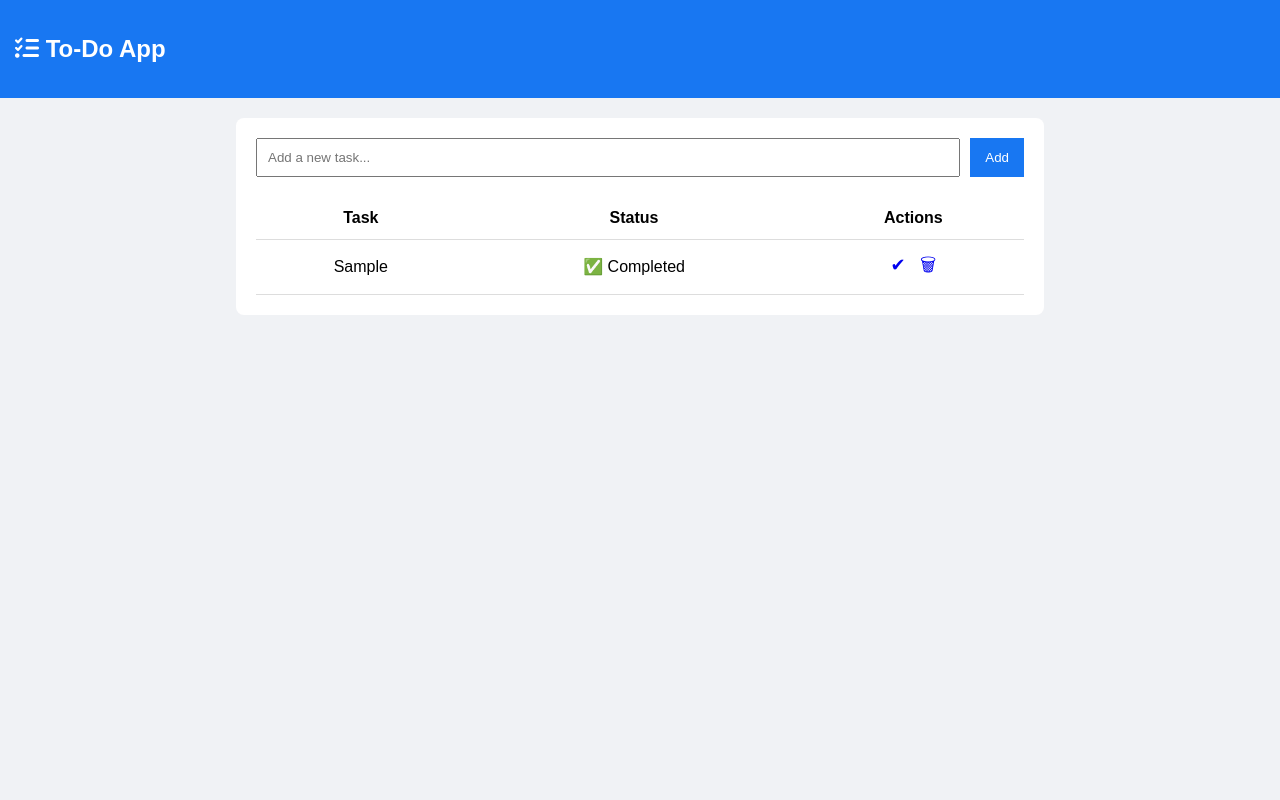
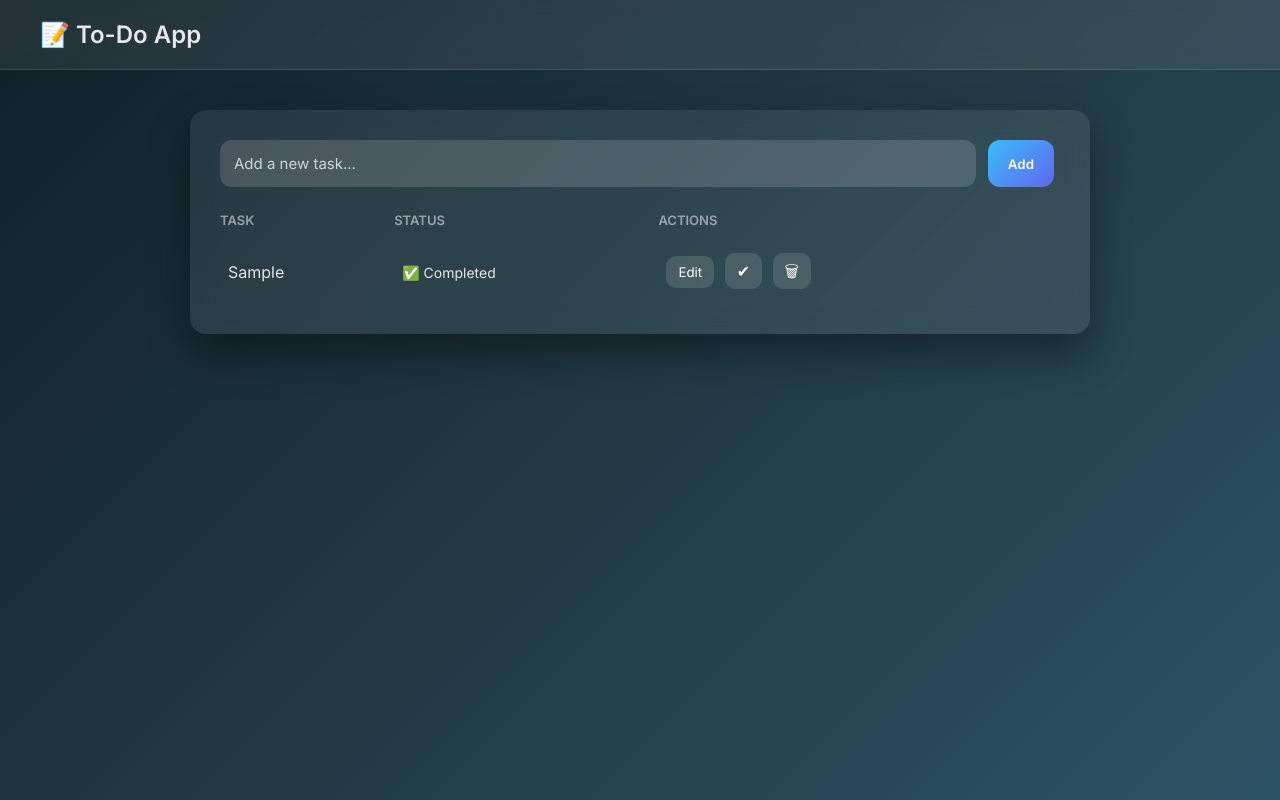
Before and after one commit to DarrenFaleiro/Flask-ToDo-app, a Flask app: page / in a window 1280 px wide. Run offline with Flask 3, Linux system fonts and the light colour scheme; tables that the repository leaves empty hold one stand-in row (values such as "Sample post").

Commit message:
Updated code

```diff
--- a/app.py
+++ b/app.py
@@ -3,7 +3,7 @@ import database
 
 app = Flask(__name__)
 
-# Create database table on startup
+# Create DB table on startup
 database.create_table()
 
 
@@ -11,10 +11,8 @@ database.create_table()
 def index():
     if request.method == "POST":
         task = request.form["task"]
-
-        if task.strip() != "":
+        if task.strip():
             database.add_task(task)
-
         return redirect(url_for("index"))
 
     tasks = database.get_all_tasks()
@@ -24,7 +22,8 @@ def index():
 @app.route("/update/<int:task_id>", methods=["POST"])
 def update(task_id):
     new_task = request.form["new_task"]
-    database.update_task(task_id, new_task)
+    if new_task.strip():
+        database.update_task(task_id, new_task)
     return redirect(url_for("index"))
 
 
@@ -40,10 +39,5 @@ def delete(task_id):
     return redirect(url_for("index"))
 
 
-@app.route("/exit")
-def exit_app():
-    return "Application Closed"
-
-
 if __name__ == "__main__":
     app.run(debug=True)
--- a/database.py
+++ b/database.py
@@ -1,28 +1,26 @@
 import sqlite3
+import os
 
-DATABASE_NAME = "todo.db"
+BASE_DIR = os.path.dirname(os.path.abspath(__file__))
+DATABASE_NAME = os.path.join(BASE_DIR, "todo.db")
 
 
-# Create a connection to the database
 def get_connection():
     conn = sqlite3.connect(DATABASE_NAME)
     conn.row_factory = sqlite3.Row
     return conn
 
 
-# Create table
 def create_table():
     conn = get_connection()
     cursor = conn.cursor()
-
     cursor.execute("""
-    CREATE TABLE IF NOT EXISTS todos (
-        id INTEGER PRIMARY KEY AUTOINCREMENT,
-        task TEXT NOT NULL,
-        completed INTEGER DEFAULT 0
-    )
+        CREATE TABLE IF NOT EXISTS todos (
+            id INTEGER PRIMARY KEY AUTOINCREMENT,
+            task TEXT NOT NULL,
+            completed INTEGER DEFAULT 0
+        )
     """)
-
     conn.commit()
     conn.close()
 
@@ -31,7 +29,6 @@ def create_table():
 def add_task(task):
     conn = get_connection()
     cursor = conn.cursor()
-
     cursor.execute("INSERT INTO todos (task) VALUES (?)", (task,))
     conn.commit()
     conn.close()
@@ -41,10 +38,8 @@ def add_task(task):
 def get_all_tasks():
     conn = get_connection()
     cursor = conn.cursor()
-
     cursor.execute("SELECT * FROM todos ORDER BY id DESC")
     tasks = cursor.fetchall()
-
     conn.close()
     return tasks
 
@@ -53,12 +48,10 @@ def get_all_tasks():
 def update_task(task_id, new_task):
     conn = get_connection()
     cursor = conn.cursor()
-
     cursor.execute(
         "UPDATE todos SET task = ? WHERE id = ?",
         (new_task, task_id)
     )
-
     conn.commit()
     conn.close()
 
@@ -67,12 +60,10 @@ def update_task(task_id, new_task):
 def complete_task(task_id):
     conn = get_connection()
     cursor = conn.cursor()
-
     cursor.execute(
         "UPDATE todos SET completed = 1 WHERE id = ?",
         (task_id,)
     )
-
     conn.commit()
     conn.close()
 
@@ -81,7 +72,6 @@ def complete_task(task_id):
 def delete_task(task_id):
     conn = get_connection()
     cursor = conn.cursor()
-
     cursor.execute("DELETE FROM todos WHERE id = ?", (task_id,))
     conn.commit()
     conn.close()
--- a/static/style.css
+++ b/static/style.css
@@ -1,57 +1,156 @@
-body {
-  font-family: Arial;
-  background: #f0f2f5;
+/* RESET */
+* {
   margin: 0;
+  padding: 0;
+  box-sizing: border-box;
+  font-family: "Inter", system-ui, sans-serif;
 }
 
-.navbar {
-  background: #1877f2;
-  color: white;
-  padding: 15px;
+body {
+  background: linear-gradient(135deg, #0f2027, #203a43, #2c5364);
+  min-height: 100vh;
+  color: #e5e7eb;
 }
 
-.container {
-  width: 60%;
-  margin: auto;
-  background: white;
-  padding: 20px;
-  margin-top: 20px;
-  border-radius: 8px;
+/* NAVBAR */
+.navbar {
+  padding: 20px 40px;
+  background: rgba(255, 255, 255, 0.08);
+  backdrop-filter: blur(10px);
+  border-bottom: 1px solid rgba(255, 255, 255, 0.1);
 }
 
+.navbar h2 {
+  font-weight: 600;
+}
+
+/* CONTAINER */
+.container {
+  max-width: 900px;
+  margin: 40px auto;
+  background: rgba(255, 255, 255, 0.08);
+  backdrop-filter: blur(12px);
+  border-radius: 16px;
+  padding: 30px;
+  box-shadow: 0 20px 40px rgba(0, 0, 0, 0.4);
+}
+
+/* ADD TASK FORM */
 .task-form {
   display: flex;
-  gap: 10px;
+  gap: 12px;
+  margin-bottom: 25px;
 }
 
 .task-form input {
   flex: 1;
-  padding: 10px;
+  padding: 14px;
+  border-radius: 12px;
+  border: none;
+  outline: none;
+  background: rgba(255, 255, 255, 0.15);
+  color: white;
+  font-size: 15px;
+}
+
+.task-form input::placeholder {
+  color: #cbd5e1;
 }
 
 .task-form button {
-  background: #1877f2;
+  padding: 14px 20px;
+  border-radius: 12px;
+  border: none;
+  background: linear-gradient(135deg, #38bdf8, #6366f1);
   color: white;
-  border: none;
-  padding: 10px 15px;
+  font-weight: 600;
   cursor: pointer;
+  transition:
+    transform 0.2s ease,
+    box-shadow 0.2s ease;
 }
 
+.task-form button:hover {
+  transform: translateY(-2px);
+  box-shadow: 0 10px 25px rgba(99, 102, 241, 0.5);
+}
+
+/* TABLE */
 table {
   width: 100%;
-  margin-top: 20px;
   border-collapse: collapse;
-  text-align: center; /* CENTER EVERYTHING */
 }
 
-table th,
-table td {
-  padding: 12px;
-  border-bottom: 1px solid #ddd;
-  vertical-align: middle; /* CENTER VERTICALLY */
+th {
+  text-align: left;
+  font-size: 13px;
+  text-transform: uppercase;
+  opacity: 0.6;
+  padding-bottom: 12px;
 }
+
+tr {
+  transition: background 0.2s ease;
+}
+
+tr:hover {
+  background: rgba(255, 255, 255, 0.05);
+}
+
+td {
+  padding: 16px 8px;
+  vertical-align: middle;
+}
+
+/* TASK TEXT */
+td span {
+  font-size: 16px;
+}
+
+/* BUTTONS */
+button,
 .actions a {
-  margin: 0 5px;
+  background: rgba(255, 255, 255, 0.12);
+  border: none;
+  color: white;
+  padding: 8px 12px;
+  border-radius: 10px;
+  cursor: pointer;
+  margin-right: 6px;
+  transition: all 0.2s ease;
   text-decoration: none;
-  font-size: 18px;
 }
+
+button:hover,
+.actions a:hover {
+  background: rgba(255, 255, 255, 0.25);
+  transform: translateY(-1px);
+}
+
+/* EDIT INPUT */
+td form input {
+  padding: 10px;
+  border-radius: 10px;
+  border: none;
+  outline: none;
+  background: rgba(255, 255, 255, 0.18);
+  color: white;
+  margin-right: 6px;
+}
+
+/* COMPLETED */
+td:nth-child(2) {
+  font-size: 14px;
+}
+
+/* MOBILE */
+@media (max-width: 600px) {
+  .task-form {
+    flex-direction: column;
+  }
+
+  td,
+  th {
+    font-size: 14px;
+  }
+}
--- a/templates/base.html
+++ b/templates/base.html
@@ -2,18 +2,23 @@
 <html>
   <head>
     <title>To-Do App</title>
+
+    <link rel="preconnect" href="https://fonts.googleapis.com" />
+    <link rel="preconnect" href="https://fonts.gstatic.com" crossorigin />
+    <link
+      href="https://fonts.googleapis.com/css2?family=Inter:wght@400;500;600&display=swap"
+      rel="stylesheet"
+    />
+
     <link
       rel="stylesheet"
       href="{{ url_for('static', filename='style.css') }}"
     />
-    <link
-      rel="stylesheet"
-      href="https://cdnjs.cloudflare.com/ajax/libs/font-awesome/6.4.0/css/all.min.css"
-    />
   </head>
+
   <body>
     <nav class="navbar">
-      <h2><i class="fa-solid fa-list-check"></i> To-Do App</h2>
+      <h2>📝 To-Do App</h2>
     </nav>
 
     <div class="container">{% block content %}{% endblock %}</div>
--- a/templates/index.html
+++ b/templates/index.html
@@ -14,16 +14,46 @@
 
   {% for task in tasks %}
   <tr>
-    <td>{{ task["task"] }}</td>
     <td>
-      {% if task["completed"] %} ✅ Completed {% else %} ⏳ Pending {% endif %}
+      <span id="text-{{ task.id }}">{{ task.task }}</span>
+
+      <form
+        id="form-{{ task.id }}"
+        method="POST"
+        action="{{ url_for('update', task_id=task.id) }}"
+        style="display: none"
+      >
+        <input type="text" name="new_task" value="{{ task.task }}" required />
+        <button type="submit">Update</button>
+        <button type="button" onclick="cancelEdit({{ task.id }})">
+          Cancel
+        </button>
+      </form>
     </td>
+
+    <td>
+      {% if task.completed %} ✅ Completed {% else %} ⏳ Pending {% endif %}
+    </td>
+
     <td class="actions">
-      <a href="/complete/{{ task['id'] }}" title="Complete">✔</a>
-      <a href="/delete/{{ task['id'] }}" title="Delete">🗑</a>
+      <button onclick="editTask({{ task.id }})">Edit</button>
+      <a href="/complete/{{ task.id }}">✔</a>
+      <a href="/delete/{{ task.id }}">🗑</a>
     </td>
   </tr>
   {% endfor %}
 </table>
 
+<script>
+  function editTask(id) {
+    document.getElementById("text-" + id).style.display = "none";
+    document.getElementById("form-" + id).style.display = "inline";
+  }
+
+  function cancelEdit(id) {
+    document.getElementById("form-" + id).style.display = "none";
+    document.getElementById("text-" + id).style.display = "inline";
+  }
+</script>
+
 {% endblock %}
```
Also changed, not shown: test_app.py (+61 -4 lines), todo.db.
